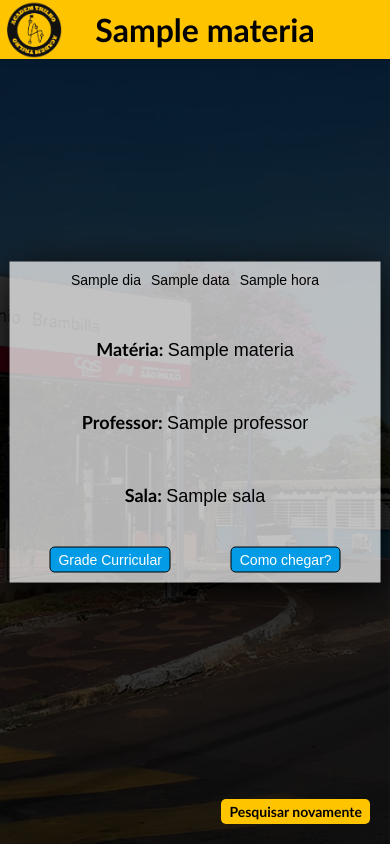
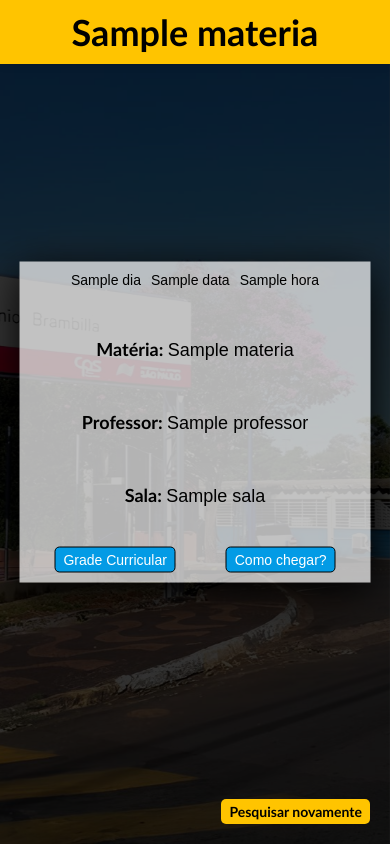
Before and after one commit to GiovaniOrtegaFatec/PI_4semAcademTrilho, a Django app: template PI_4sems/templates/PI_4sems/TelaPrincipal.html in a window 390 px wide. Run offline with Django 5.2, Linux system fonts and the light colour scheme; data comes from the database, SQL or seed files in the repository; both versions use the stored data as it was after the commit; tables that the repository leaves empty hold one stand-in row (values such as "Sample post"); the template is opened without the code that fills it: values that come from a table or form of the project are taken from there, most other values are stand-ins (such as "Sample title", 1, 10 or a date in 2020); some web fonts are replaced.

Commit message:
25-06-2024

```diff
--- a/PI_4sems/static/telaprincipal_style.css
+++ b/PI_4sems/static/telaprincipal_style.css
@@ -1,3 +1,4 @@
+/* CSS geral para toda a página */
 @font-face {
     font-family: 'Calibri';
     src: url('caminho/para/Calibri.ttf') format('truetype');
@@ -7,6 +8,7 @@
     font-family: 'Calibri', sans-serif !important;
     margin: 0;
     padding: 0;
+    box-sizing: border-box;
 }
 
 header {
@@ -29,6 +31,7 @@
     left: 0;
     margin-right: auto;
     max-height: 100%;
+    display: block;
 }
 
 .info-box, .info-sala {
@@ -174,6 +177,10 @@
         font-size: 18px;
         padding: 8px 16px;
     }
+
+    header {
+        font-size: 22px; /* Reduz o tamanho do texto do header para telas menores */
+    }
 }
 
 @media (max-width: 768px) {
@@ -199,6 +206,31 @@
     .back-button {
         font-size: 16px;
         padding: 6px 12px;
+    }
+
+    header {
+        font-size: 20px; /* Reduz o tamanho do texto do header para telas menores */
+    }
+}
+
+@media (max-width: 830px) {
+    .logo {
+        position: absolute;
+        top: 0;
+        left: 0;
+        margin-right: auto;
+        max-height: 100%;
+        display: block;
+    }
+}
+
+@media (max-width: 580px) {
+    .logo {
+        display: none; /* Oculta o logo para telas menores que 580px */
+    }
+
+    header {
+        font-size: 18px; /* Reduz o tamanho do texto do header para telas muito pequenas */
     }
 }
 
@@ -226,6 +258,10 @@
         font-size: 14px;
         padding: 4px 8px;
     }
+
+    header {
+        font-size: 16px; /* Ajusta o tamanho do texto do header para telas muito pequenas */
+    }
 }
 
 @media (max-width: 320px) {
@@ -252,4 +288,53 @@
         font-size: 12px;
         padding: 2px 4px;
     }
+
+    header {
+        font-size: 14px; /* Ajusta o tamanho do texto do header para telas muito pequenas */
+    }
 }
+
+@media (min-width: 1280px) and (max-width: 1280px) {
+    .info-box {
+        width: 60vw; /* Ajusta a largura para ocupar 60% da largura da viewport */
+        max-width: 800px; /* Define uma largura máxima para a caixa de informações */
+        padding: 20px; /* Ajusta o espaçamento interno */
+    }
+
+    .button-container {
+        display: flex;
+        justify-content: center; /* Centraliza os botões horizontalmente */
+        flex-wrap: wrap; /* Permite que os botões quebrem para a próxima linha */
+    }
+
+    .info-box .button {
+        margin: 10px; /* Adiciona um espaço entre os botões */
+    }
+}
+
+
+@media (max-width: 830px) {
+    .logo {
+        position: absolute;
+        top: 0;
+        left: 0;
+        margin-right: auto;
+        max-height: 100%;
+        display: block;
+    }
+
+    header {
+        padding-left: 100px; /* Ajusta o padding do header para dar espaço ao logo */
+    }
+}
+
+@media (max-width: 580px) {
+    .logo {
+        display: none; /* Oculta o logo para telas menores que 580px */
+    }
+
+    header {
+        font-size: 18px; /* Reduz o tamanho do texto do header para telas menores */
+        padding-left: 10px; /* Ajusta o padding do header para telas menores */
+    }
+}
--- a/PI_4sems/templates/PI_4sems/mapa.html
+++ b/PI_4sems/templates/PI_4sems/mapa.html
@@ -12,7 +12,7 @@
 <body>
     <div class="info-sala">
         <img src="/static/logo_preto.png" class="logo">
-        <p>Localização do(a): {{ sala }}</p>
+        <h1>Localização do(a): {{ sala }}</h1>
     </div>
     <div class="image-container">
         <img src="{% static sala_mapa %}" alt="Imagem">
```
Also changed, not shown: PI_4sems/static/grade_curricular.css (+16 -2 lines), PI_4sems/static/mapa.css (+9 -9 lines), fatec.db.
